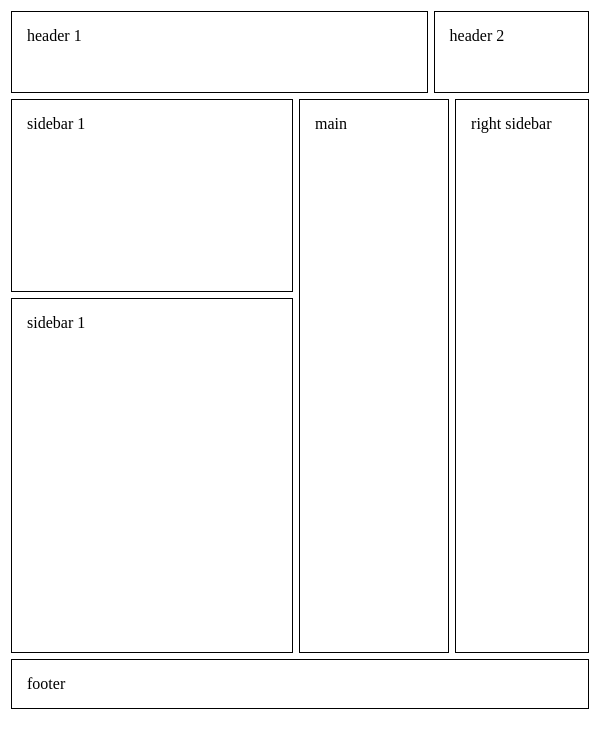
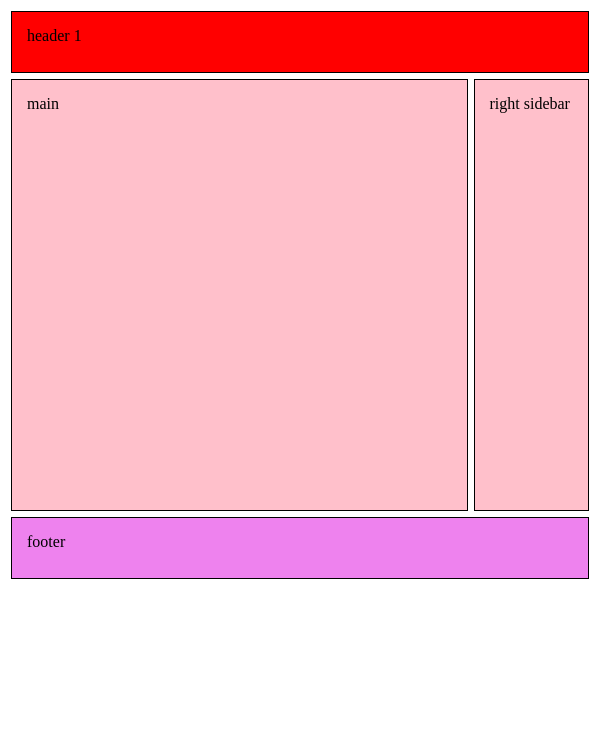
Before and after one commit to shadowww2802/flexLab, a plain HTML site: page index.html in a window 600 px wide. Drawn offline with Linux system fonts and the light colour scheme.

Commit message:
add breakpoints

```diff
--- a/index.html
+++ b/index.html
@@ -2,15 +2,20 @@
 <html lang="en">
 <head>
     <meta charset="UTF-8">
+    <meta http-equiv="X-UA-Compatible" content="IE=edge">
+    <meta name="viewport" content="width=device-width, initial-scale=1.0">
+    <link rel="stylesheet" href="media.css">
     <link rel="stylesheet" href="style.css">
     <title>flexLAb</title>
 </head>
 <body>
     <section class="container">
+
         <header>
             <section class="box box1">header 1</section>
             <section class="box box2">header 2</section>
         </header>
+
         <main>
             <section class="sideBar">
                 <section class="box box1">sidebar 1</section>
@@ -22,9 +27,11 @@
                 <section class="box box2">right sidebar</section>
             </section>
         </main>
+
         <footer class="box">
             footer
         </footer>
+
     </section>
 </body>
 </html>
--- /dev/null
+++ b/media.css
@@ -0,0 +1,112 @@
+/* Extra small devices (phones, 600px and down) */
+@media only screen and (max-width: 600px) {
+
+    .container header section {
+        background-color: red;
+
+    }
+
+    .container header .box.box1 {
+        display: flex !important;
+        flex-grow: 1 !important;
+        height: 30px !important;
+    }
+
+    .container header .box.box2 {
+        display: none;
+    }
+
+    main .sideBar section {
+        background-color: green;
+    }
+
+    .container main {
+        height: 100% !important;
+    }
+
+    .container main .sideBar {
+        display: none !important;
+    }
+
+    main .content section {
+        background-color: pink;
+        height: 50vh !important;
+    }
+
+    .container main .content .box.box1 {
+        flex-grow: 5 !important;
+    }
+
+    .container main .content .box.box2 {
+        flex-grow: 1 !important;
+    }
+
+    .container footer {
+        background-color: violet;
+        height: 30px !important;
+    }
+
+}
+
+/* Small devices (portrait tablets and large phones, 600px and up) */
+@media only screen and (min-width: 600px) {
+
+    .container header section {
+        background-color: red;
+    }
+
+    .container header .box.box1 {
+        flex-grow: 9  !important;
+    }
+
+    .container header .box.box2 {
+        flex-grow: 1;
+    }
+
+    main {
+        height: 80vh !important;
+    }
+
+    main .sideBar section {
+        background-color: green;
+        width: 70px !important;
+    }
+
+    main .content section {
+        background-color: pink;
+    }
+
+    main .content .box.box2 {
+        background-color: pink;
+        width: 5px !important;
+    }
+
+    .container main .sideBar .box.box1 {
+        height: 35%;
+    }
+
+    .container main .sideBar .box.box2 {
+        height: 70%;
+    }
+
+    .container footer {
+        background-color: violet;
+        height: 30px !important;
+    }
+
+}
+
+/* Medium devices (landscape tablets, 768px and up) */
+@media only screen and (min-width: 768px) {
+
+}
+
+/* Large devices (laptops/desktops, 992px and up) */
+@media only screen and (min-width: 992px) {
+
+}
+
+/* Extra large devices (large laptops and desktops, 1200px and up) */
+@media only screen and (min-width: 1200px) {
+
+}
```
